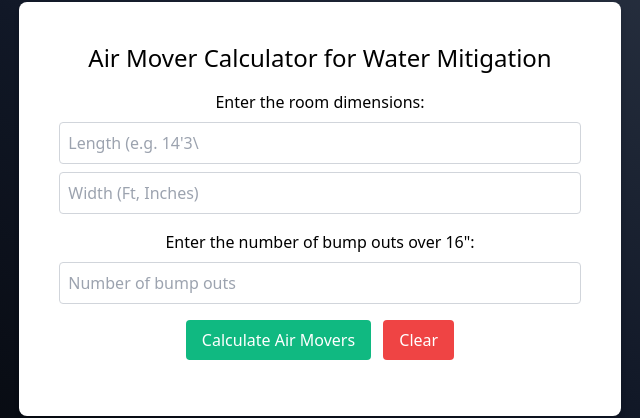
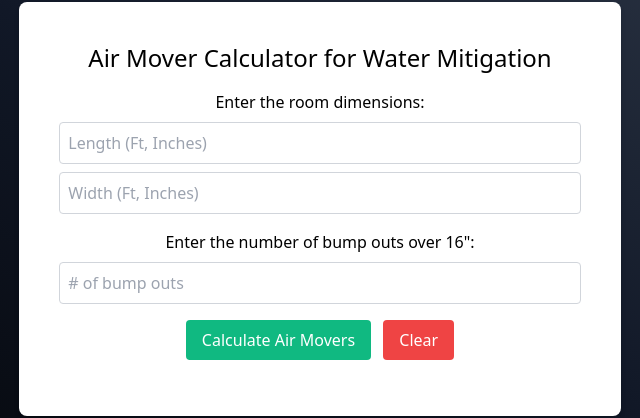
Before and after one commit to thejake989/WTR_EQ_Calc, a plain HTML site: page index.html in a window 1280 px wide. Shown: the part 191-609 px from the top of the page, 320-960 px from the left. Drawn offline with nearby package versions, Linux system fonts and the light colour scheme.

Commit message:
updates plus cleaned up code a bit

```diff
--- a/index.html
+++ b/index.html
@@ -4,6 +4,8 @@
     <meta charset="UTF-8" />
     <meta name="viewport" content="width=device-width, initial-scale=1.0" />
     <title>Air Mover Calculator</title>
+
+    <!--Tailwindcss CDN-->
     <link
       href="https://cdn.jsdelivr.net/npm/tailwindcss@2.2.16/dist/tailwind.min.css"
       rel="stylesheet"
@@ -15,8 +17,16 @@
     <div class="bg-white p-10 rounded-lg shadow-md text-center">
       <h1 class="text-2xl mb-4">Air Mover Calculator for Water Mitigation</h1>
       <p class="mb-2">Enter the room dimensions:</p>
-      <input type="text" id="length" placeholder="Length (e.g. 14'3\")"
-      class="w-full p-2 mb-2 border border-gray-300 rounded" />
+
+      <!--Length Input Box-->
+      <input
+        type="text"
+        id="length"
+        placeholder="Length (Ft, Inches)"
+        class="w-full p-2 mb-2 border border-gray-300 rounded"
+      />
+
+      <!--Width Input Box-->
       <input
         type="text"
         id="width"
@@ -24,19 +34,25 @@
         class="w-full p-2 mb-4 border border-gray-300 rounded"
       />
       <p class="mb-2">Enter the number of bump outs over 16":</p>
+
+      <!--# of Bump Outs Box-->
       <input
         type="number"
         id="bumpOuts"
-        placeholder="Number of bump outs"
+        placeholder="# of bump outs"
         min="0"
         class="w-full p-2 mb-4 border border-gray-300 rounded"
       />
+
+      <!--Calculate Air Movers Button-->
       <button
         onclick="calculateAirMovers()"
         class="bg-green-500 hover:bg-green-600 text-white py-2 px-4 rounded mr-2"
       >
         Calculate Air Movers
       </button>
+
+      <!--Clear Data Button-->
       <button
         onclick="clearData()"
         class="bg-red-500 hover:bg-red-600 text-white py-2 px-4 rounded"
@@ -45,6 +61,8 @@
       </button>
       <p id="result" class="mt-4"></p>
     </div>
+
+    <!--JS Link-->
     <script src="./script.js"></script>
   </body>
 </html>
--- a/script.js
+++ b/script.js
@@ -1,3 +1,4 @@
+//Function will allow whole number dimensions to be input.
 function parseDimension(dimension) {
   const regex = /^(\d+)'?(\d*)"?$/;
   const match = dimension.match(regex);
@@ -10,6 +11,8 @@ function parseDimension(dimension) {
     return null;
   }
 }
+
+//Function to calculate the number of air movers needed for a given room.
 function calculateAirMovers() {
   const lengthInput = document.getElementById("length").value;
   const widthInput = document.getElementById("width").value;
@@ -19,7 +22,7 @@ function calculateAirMovers() {
   const width = parseDimension(widthInput);
 
   if (length === null || width === null) {
-    alert("Please enter valid room dimensions (e.g., 14'3\").");
+    alert("Please enter valid room dimensions (Ft, Inches).");
     return;
   }
 
@@ -36,6 +39,7 @@ function calculateAirMovers() {
   ).innerHTML = `You will need ${airMovers} air movers for this room.`;
 }
 
+//Clears the data
 function clearData() {
   document.getElementById("length").value = "";
   document.getElementById("width").value = "";
```
